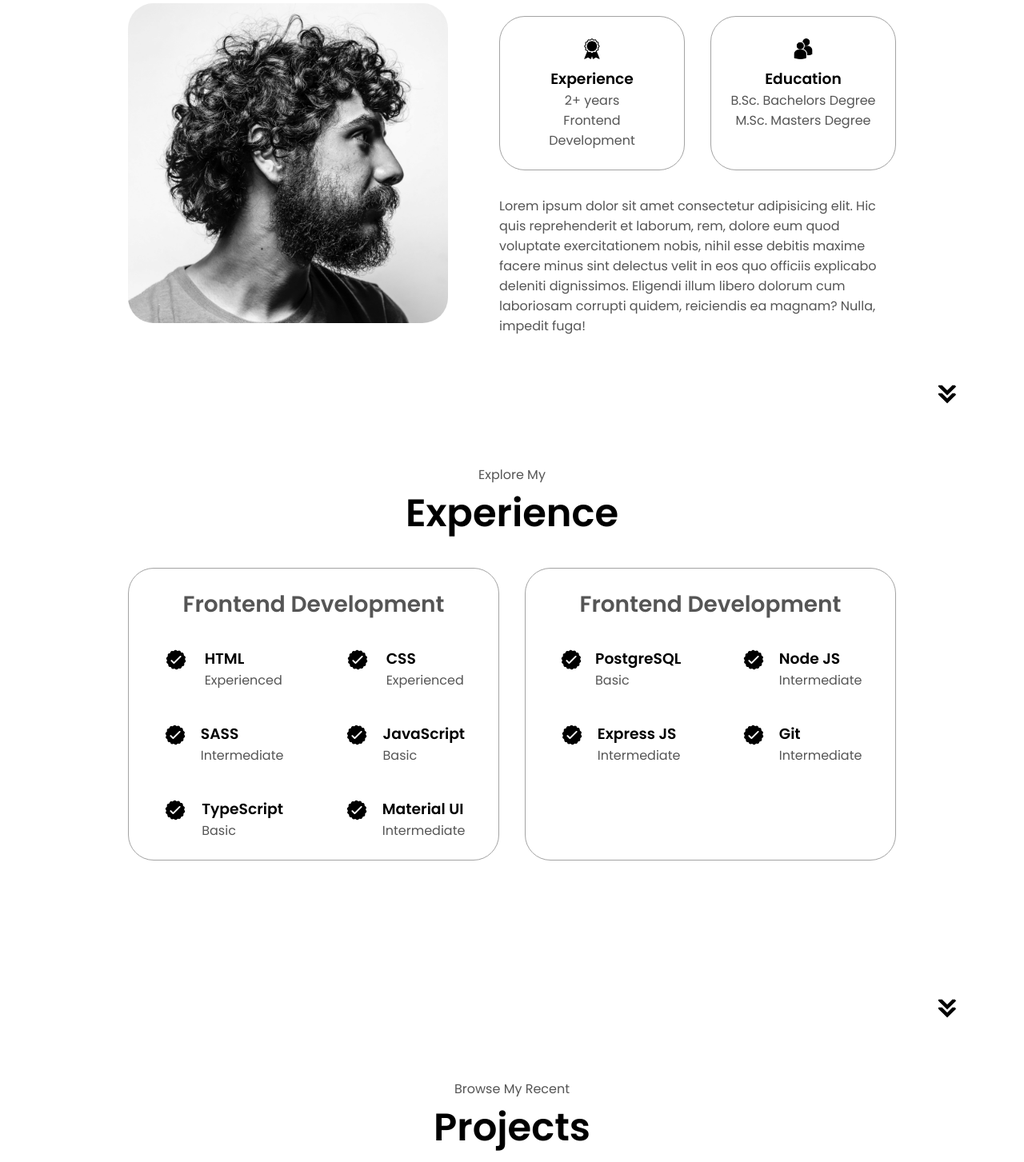
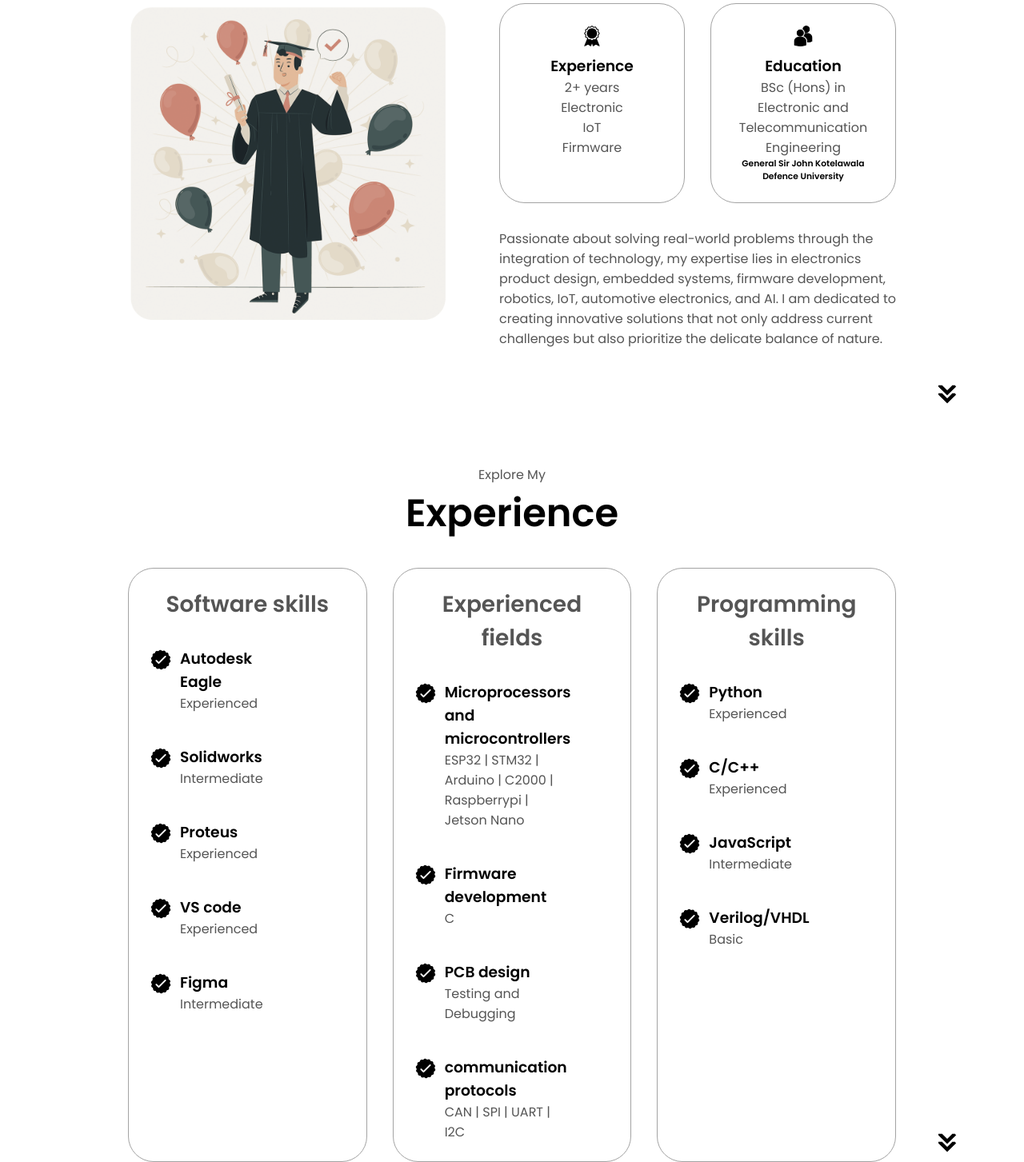
Before and after one commit to kasunSiriwardhana/kasunsiriwardhana.github.io, a plain HTML site: page index.html in a window 1280 px wide. Shown: the part 1115-2568 px from the top of the page at 80% size. Drawn offline with Linux system fonts and the light colour scheme.

Commit message:
customized work

```diff
--- a/index.html
+++ b/index.html
@@ -106,7 +106,7 @@
       <div class="section-container">
         <div class="section__pic-container">
           <img
-            src="./assets/about-pic.png"
+            src="./assets/about_me_2.png"
             alt="Profile picture"
             class="about-pic"
           />
@@ -120,7 +120,7 @@
                 class="icon"
               />
               <h3>Experience</h3>
-              <p>2+ years <br />Frontend Development</p>
+              <p>2+ years <br />Electronic<br /> IoT<br />  Firmware</p>
             </div>
             <div class="details-container">
               <img
@@ -129,17 +129,17 @@
                 class="icon"
               />
               <h3>Education</h3>
-              <p>B.Sc. Bachelors Degree<br />M.Sc. Masters Degree</p>
+              <p>BSc (Hons) in Electronic and Telecommunication Engineering</p>
+                <h6>General Sir John Kotelawala Defence
+                  University</h6>
             </div>
           </div>
           <div class="text-container">
             <p>
-              Lorem ipsum dolor sit amet consectetur adipisicing elit. Hic quis
-              reprehenderit et laborum, rem, dolore eum quod voluptate
-              exercitationem nobis, nihil esse debitis maxime facere minus sint
-              delectus velit in eos quo officiis explicabo deleniti dignissimos.
-              Eligendi illum libero dolorum cum laboriosam corrupti quidem,
-              reiciendis ea magnam? Nulla, impedit fuga!
+              Passionate about solving real-world problems through the integration of technology,
+              my expertise lies in electronics product design, embedded systems, firmware development,
+              robotics, IoT, automotive electronics, and AI. I am dedicated to creating innovative solutions
+              that not only address current challenges but also prioritize the delicate balance of nature.
             </p>
           </div>
         </div>
@@ -157,7 +157,7 @@
       <div class="experience-details-container">
         <div class="about-containers">
           <div class="details-container">
-            <h2 class="experience-sub-title">Frontend Development</h2>
+            <h2 class="experience-sub-title">Software skills</h2>
             <div class="article-container">
               <article>
                 <img
@@ -166,7 +166,7 @@
                   class="icon"
                 />
                 <div>
-                  <h3>HTML</h3>
+                  <h3>Autodesk Eagle</h3>
                   <p>Experienced</p>
                 </div>
               </article>
@@ -177,7 +177,18 @@
                   class="icon"
                 />
                 <div>
-                  <h3>CSS</h3>
+                  <h3>Solidworks</h3>
+                  <p>Intermediate</p>
+                </div>
+              </article>
+              <article>
+                <img
+                  src="./assets/checkmark.png"
+                  alt="Experience icon"
+                  class="icon"
+                />
+                <div>
+                  <h3>Proteus</h3>
                   <p>Experienced</p>
                 </div>
               </article>
@@ -188,7 +199,105 @@
                   class="icon"
                 />
                 <div>
-                  <h3>SASS</h3>
+                  <h3>VS code</h3>
+                  <p>Experienced</p>
+                </div>
+              </article>
+              <article>
+                <img
+                  src="./assets/checkmark.png"
+                  alt="Experience icon"
+                  class="icon"
+                />
+                <div>
+                  <h3>Figma</h3>
+                  <p>Intermediate</p>
+                </div>
+              </article>
+            </div>
+          </div>
+          <div class="details-container">
+            <h2 class="experience-sub-title">Experienced fields</h2>
+            <div class="article-container">
+              <article>
+                <img
+                  src="./assets/checkmark.png"
+                  alt="Experience icon"
+                  class="icon"
+                />
+                <div>
+                  <h3>Microprocessors and microcontrollers</h3>
+                  <p>ESP32 | STM32 | Arduino | C2000 | Raspberrypi | Jetson Nano</p>
+                </div>
+              </article>
+              <article>
+                <img
+                  src="./assets/checkmark.png"
+                  alt="Experience icon"
+                  class="icon"
+                />
+                <div>
+                  <h3>Firmware development</h3>
+                  <p>C</p>
+                </div>
+              </article>
+              <article>
+                <img
+                  src="./assets/checkmark.png"
+                  alt="Experience icon"
+                  class="icon"
+                />
+                <div>
+                  <h3>PCB design</h3>
+                  <p>Testing and Debugging</p>
+                </div>
+              </article>
+              <article>
+                <img
+                  src="./assets/checkmark.png"
+                  alt="Experience icon"
+                  class="icon"
+                />
+                <div>
+                  <h3>communication protocols</h3>
+                  <p>CAN | SPI | UART | I2C </p>
+                </div>
+              </article>
+            </div>
+          </div>
+          <div class="details-container">
+            <h2 class="experience-sub-title">Programming skills</h2>
+            <div class="article-container">
+              <article>
+                <img
+                  src="./assets/checkmark.png"
+                  alt="Experience icon"
+                  class="icon"
+                />
+                <div>
+                  <h3>Python</h3>
+                  <p>Experienced</p>
+                </div>
+              </article>
+              <article>
+                <img
+                  src="./assets/checkmark.png"
+                  alt="Experience icon"
+                  class="icon"
+                />
+                <div>
+                  <h3>C/C++</h3>
+                  <p>Experienced</p>
+                </div>
+              </article>
+              <article>
+                <img
+                  src="./assets/checkmark.png"
+                  alt="Experience icon"
+                  class="icon"
+                />
+                <div>
+                  <h3>JavaScript</h3>
                   <p>Intermediate</p>
                 </div>
               </article>
@@ -199,79 +308,8 @@
                   class="icon"
                 />
                 <div>
-                  <h3>JavaScript</h3>
+                  <h3>Verilog/VHDL</h3>
                   <p>Basic</p>
-                </div>
-              </article>
-              <article>
-                <img
-                  src="./assets/checkmark.png"
-                  alt="Experience icon"
-                  class="icon"
-                />
-                <div>
-                  <h3>TypeScript</h3>
-                  <p>Basic</p>
-                </div>
-              </article>
-              <article>
-                <img
-                  src="./assets/checkmark.png"
-                  alt="Experience icon"
-                  class="icon"
-                />
-                <div>
-                  <h3>Material UI</h3>
-                  <p>Intermediate</p>
-                </div>
-              </article>
-            </div>
-          </div>
-          <div class="details-container">
-            <h2 class="experience-sub-title">Frontend Development</h2>
-            <div class="article-container">
-              <article>
-                <img
-                  src="./assets/checkmark.png"
-                  alt="Experience icon"
-                  class="icon"
-                />
-                <div>
-                  <h3>PostgreSQL</h3>
-                  <p>Basic</p>
-                </div>
-              </article>
-              <article>
-                <img
-                  src="./assets/checkmark.png"
-                  alt="Experience icon"
-                  class="icon"
-                />
-                <div>
-                  <h3>Node JS</h3>
-                  <p>Intermediate</p>
-                </div>
-              </article>
-              <article>
-                <img
-                  src="./assets/checkmark.png"
-                  alt="Experience icon"
-                  class="icon"
-                />
-                <div>
-                  <h3>Express JS</h3>
-                  <p>Intermediate</p>
-                </div>
-              </article>
-              <article>
-                <img
-                  src="./assets/checkmark.png"
-                  alt="Experience icon"
-                  class="icon"
-                />
-                <div>
-                  <h3>Git</h3>
-                  <p>Intermediate</p>
                 </div>
               </article>
             </div>
--- a/style.css
+++ b/style.css
@@ -401,15 +401,16 @@ section {
   display: flex;
   text-align: initial;
   flex-wrap: wrap;
+  white-space: normal;
   flex-direction: row;
   gap: 2.5rem;
-  justify-content: space-around;
+  justify-content: flex-start;
 }
 
 article {
   display: flex;
   width: 10rem;
-  justify-content: space-around;
+  justify-content: flex-start;
   gap: 0.5rem;
 }
 
```
Also changed, not shown: assets/about_me.png (added), assets/about_me_2.png (added).
